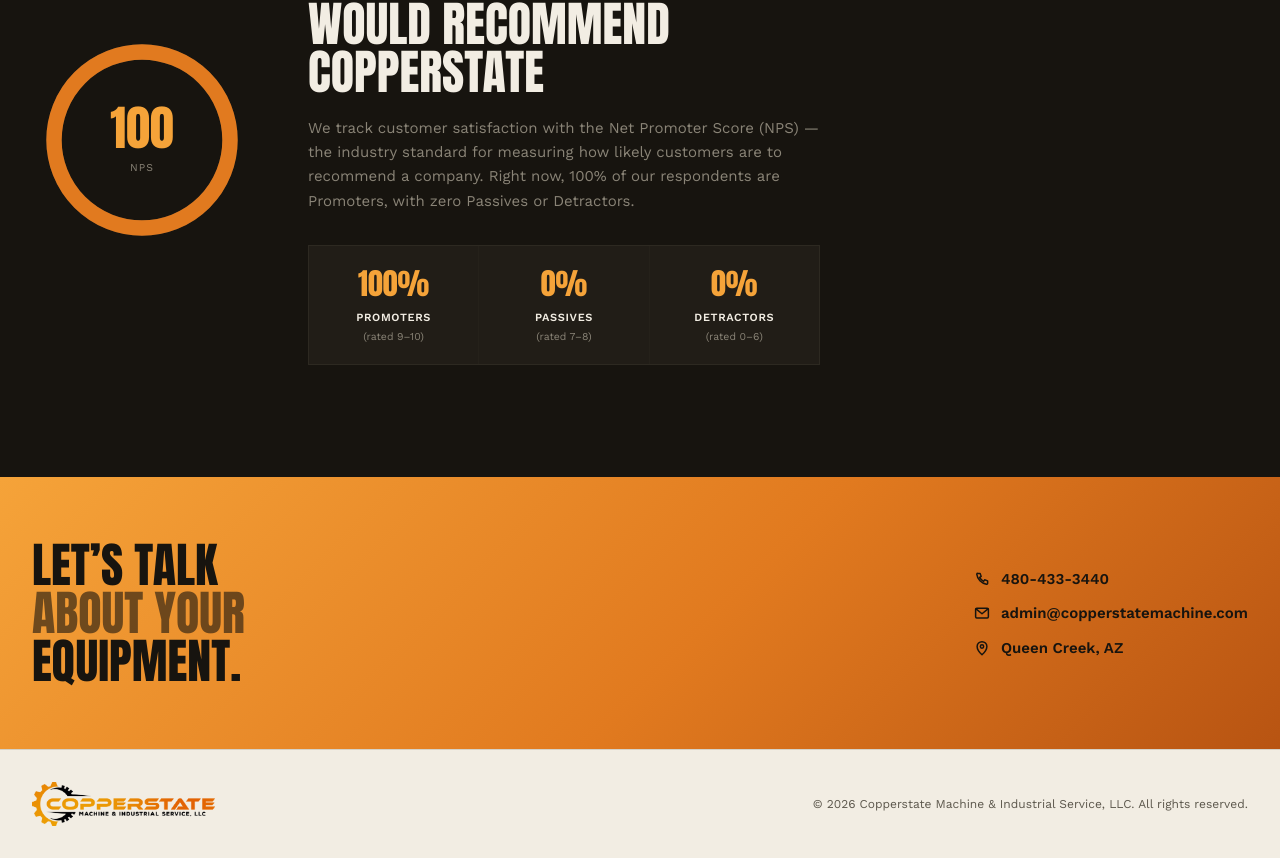
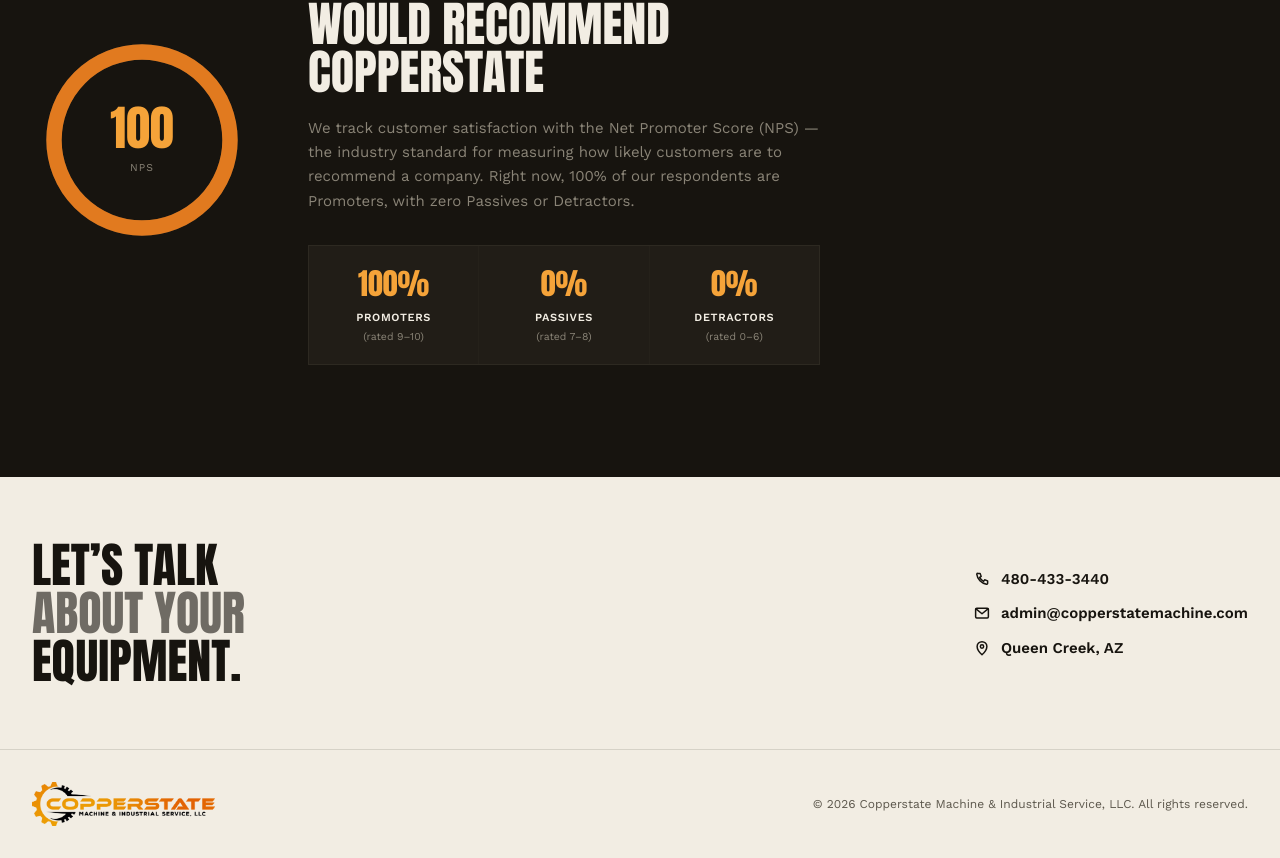
Before and after one commit to AdminCopperstate/copperstate-website-v3, a React (Vite) app: page / in a window 1280 px wide. Shown: the part 4881-5739 px from the top of the page. Built offline with nearby package versions, Linux system fonts and the light colour scheme.

Commit message:
Make contact CTA band cream to blend with footer

```diff
--- a/src/components/ContactCTA.jsx
+++ b/src/components/ContactCTA.jsx
@@ -2,7 +2,7 @@
 
 export default function ContactCTA() {
   return (
-    <section id="contact" className="bg-copper-grad py-14 md:py-16">
+    <section id="contact" className="bg-cream py-14 md:py-16">
       <div className="max-w-7xl mx-auto px-5 md:px-8 flex flex-col md:flex-row md:items-center md:justify-between gap-8">
         <h2 className="text-ink text-4xl md:text-5xl leading-[1.02] max-w-xl">
           Let&rsquo;s Talk
```
